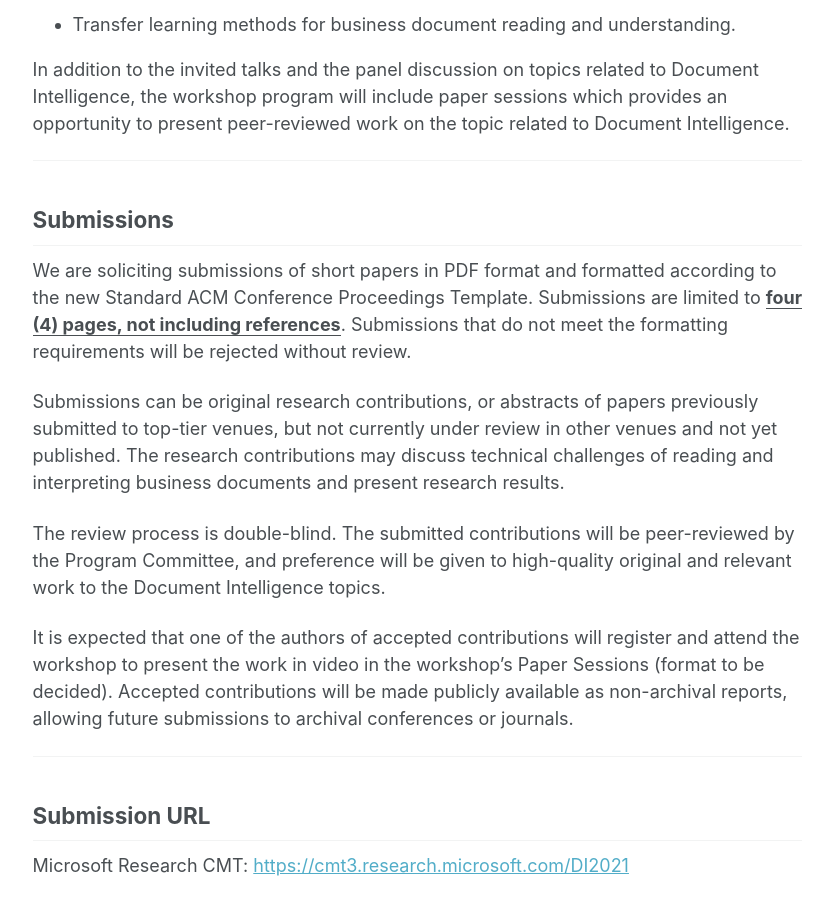
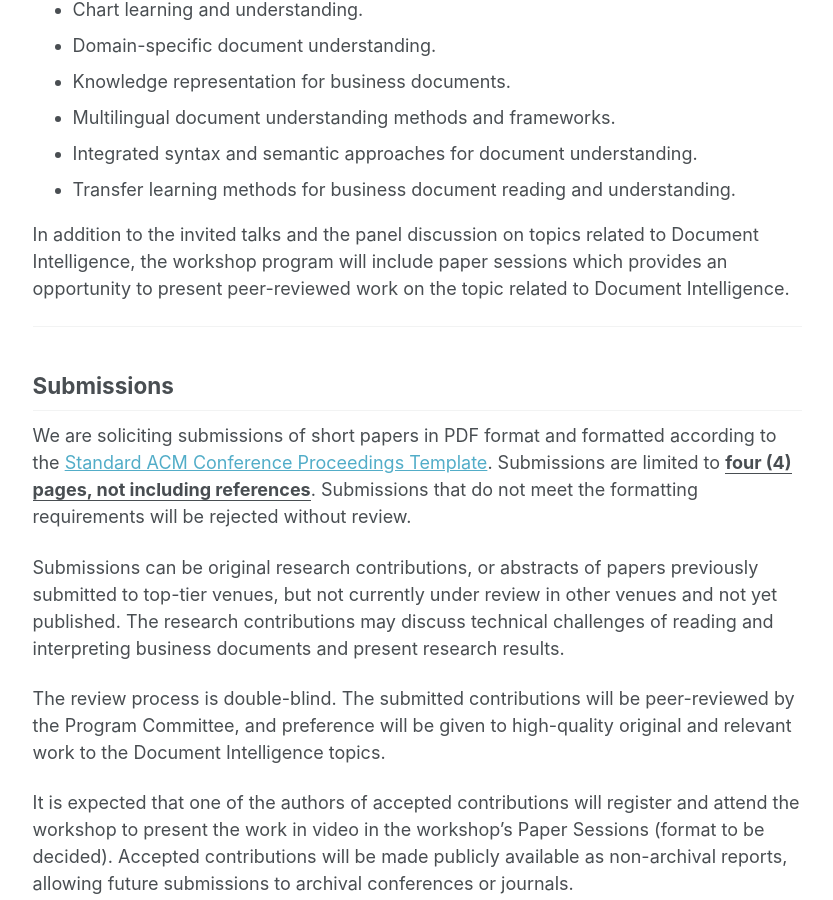
Before and after one commit to document-intelligence/DI-2022, a Jekyll site: the page built from _pages/cfp.md, in a window 1280 px wide and 900 px high, scrolled down 1458 px. Shown: the whole window, without its empty margins (249-1082 px from the left). Built offline with Jekyll 4.4.1, drawn with Linux system fonts in a browser that asks for light colours; some of the changed text lies outside the part shown.

Commit message:
Update cfp.md

```diff
--- a/_pages/cfp.md
+++ b/_pages/cfp.md
@@ -62,7 +68,7 @@ Document Intelligence.
 
 ## Submissions
 
-We are soliciting submissions of short papers in PDF format and formatted according to the new Standard ACM Conference Proceedings Template. Submissions are limited to **<ins>four (4) pages, not including references</ins>**. Submissions that do not meet the formatting requirements will be rejected without review.
+We are soliciting submissions of short papers in PDF format and formatted according to the [Standard ACM Conference Proceedings Template](https://www.acm.org/publications/proceedings-template). Submissions are limited to **<ins>four (4) pages, not including references</ins>**. Submissions that do not meet the formatting requirements will be rejected without review.
 
 Submissions can be original research contributions, or abstracts of papers previously submitted to top-tier venues, but not currently under review in other venues and not yet published. The research contributions may discuss technical challenges of reading and interpreting business documents and present research results.
 
```
Also changed, not shown: other parts of _pages/cfp.md (+6 -0 lines).
